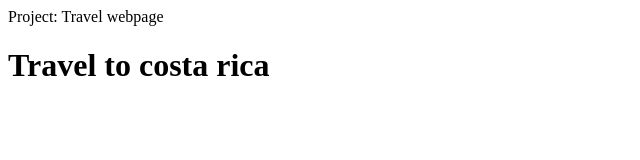
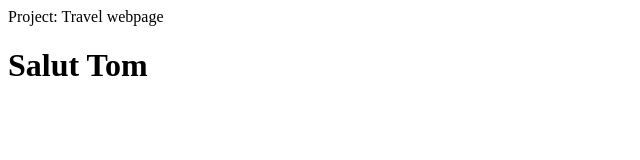
Before and after one commit to AlexandreLhomelet/AlexandreLhomelet.github.io, a plain HTML site: page index.html in a window 1280 px wide. Shown: the whole page, without its empty margins (0-640 px from the left). Drawn offline with Linux system fonts and the light colour scheme.

Commit message:
Update index.html

```diff
--- a/index.html
+++ b/index.html
@@ -5,6 +5,6 @@
     <little>Project: Travel webpage</title>
     </head>
   <body>
-    <h1>Travel to costa rica</h1>
+    <h1>Salut Tom</h1>
  </body>
 </html>
```
